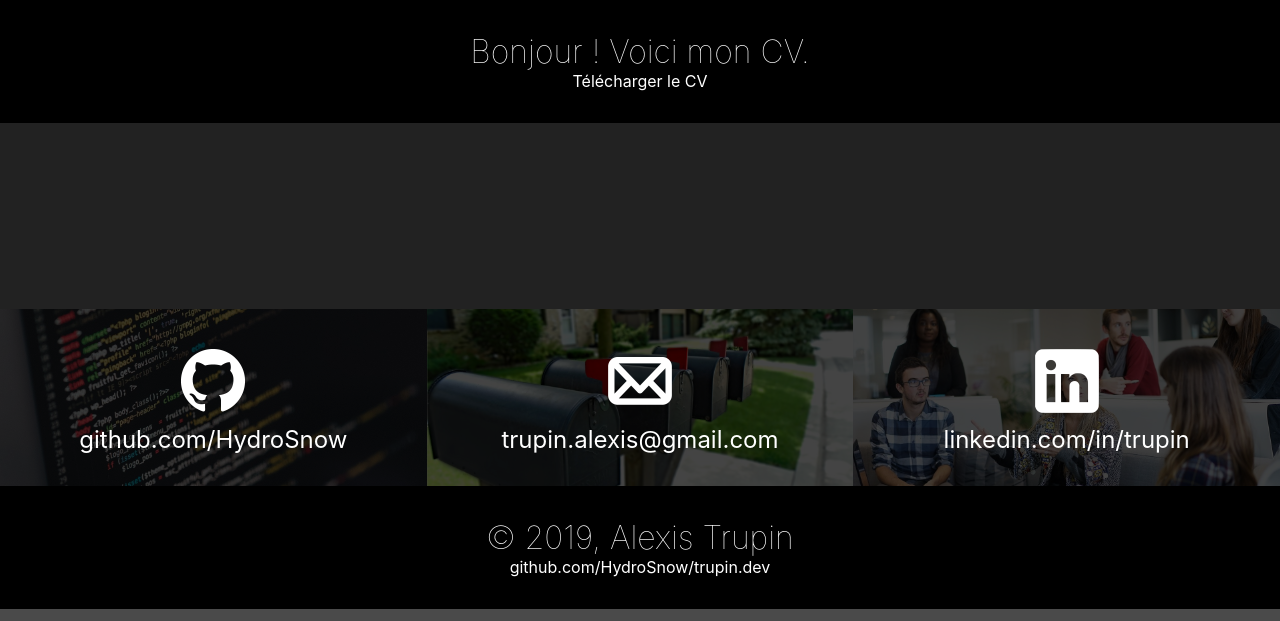
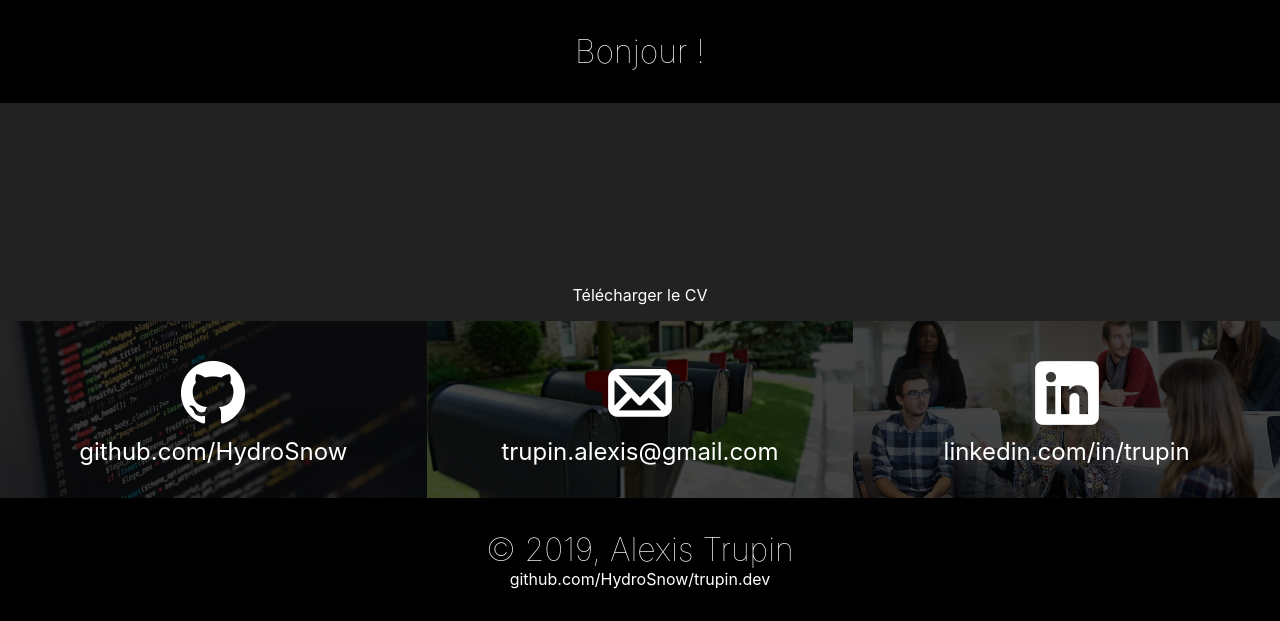
Before and after one commit to HydroSnow/trupin.dev, a PHP site: page / in a window 1280 px wide. Shown: the part 800-1421 px from the top of the page. Run offline with PHP 8.4, Linux system fonts and the light colour scheme; a map, chart or similar area stays blank; some libraries are stand-ins or nearby versions.

Commit message:
putting cv download on bottom of cv

```diff
--- a/index.php
+++ b/index.php
@@ -79,12 +79,12 @@
 	</header>
 
 	<div class="black">
-		<h3>Bonjour ! Voici mon CV.</h3>
-		<p><a href="/assets/CV-Alexis-Trupin.pdf">Télécharger le CV</a></p>
+		<h3>Bonjour !</h3>
 	</div>
 
 	<div class="pdf-div">
 		<canvas id="pdf-canvas"></canvas>
+		<p style="margin-top: 12px;"><a href="/assets/CV-Alexis-Trupin.pdf">Télécharger le CV</a></p>
 	</div>
 
 	<div class="cardboard-container">
```
